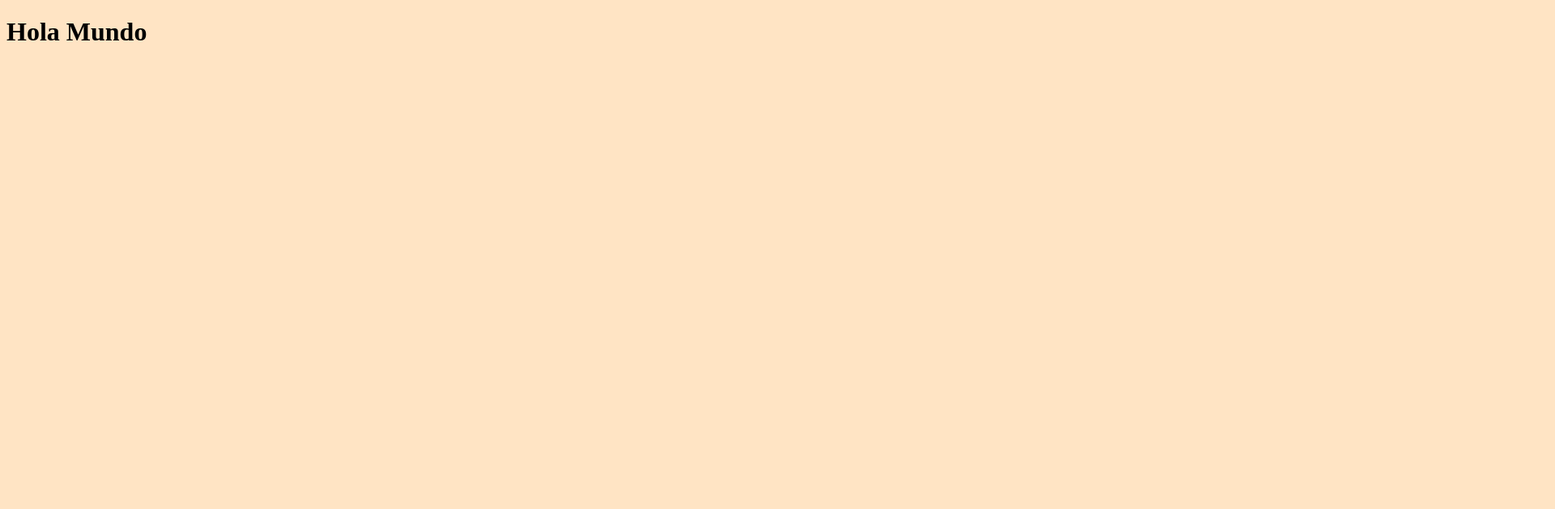
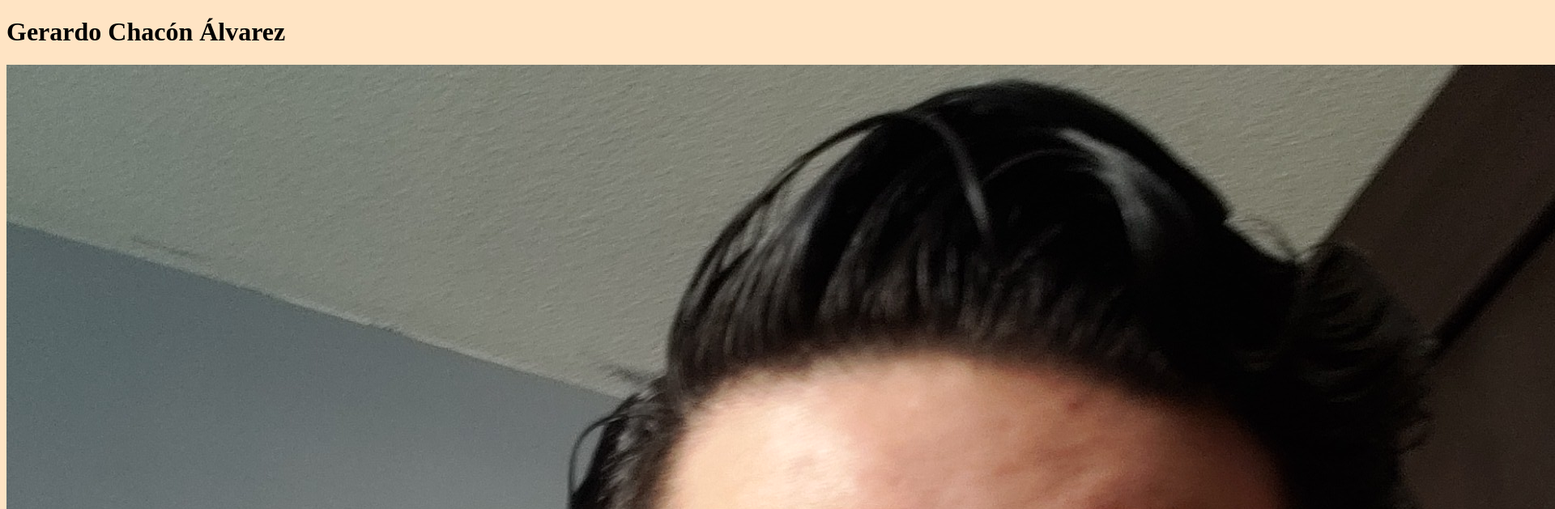
Before and after one commit to IvanGarFou/dev.f, a plain HTML site: page index.html in a window 1280 px wide. Shown: the top 629 px of the page at 81% size, 1920 px wide, since content can reach past the window. Drawn offline with Linux system fonts and the light colour scheme.

Commit message:
agregando mi nombre y mi foto

```diff
--- a/index.html
+++ b/index.html
@@ -8,6 +8,7 @@
     <title>Pinterest</title>
 </head>
 <body>
-    <h1>Hola Mundo</h1>
+    <h1>Gerardo Chacón Álvarez</h1>
+        <img src="./IMG-20220209-WA0013 copy.jpeg">
 </body>
 </html>
```
Also changed, not shown: IMG-20220209-WA0013 copy.jpeg (added).
